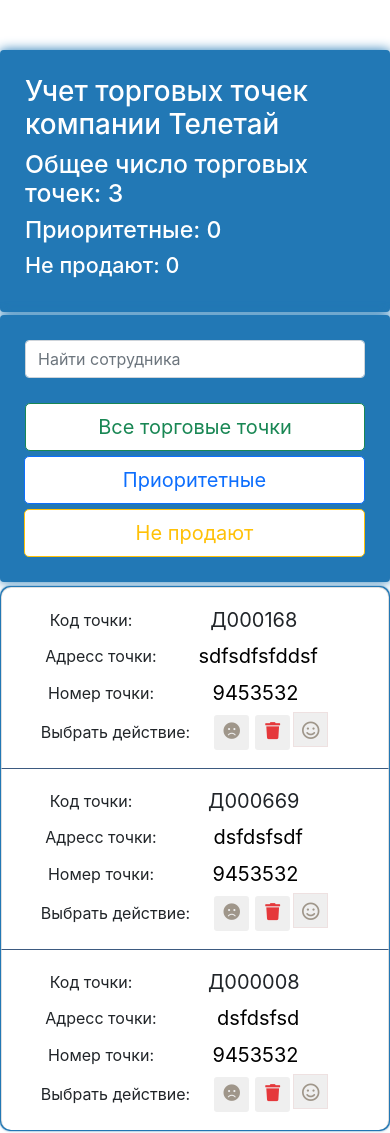
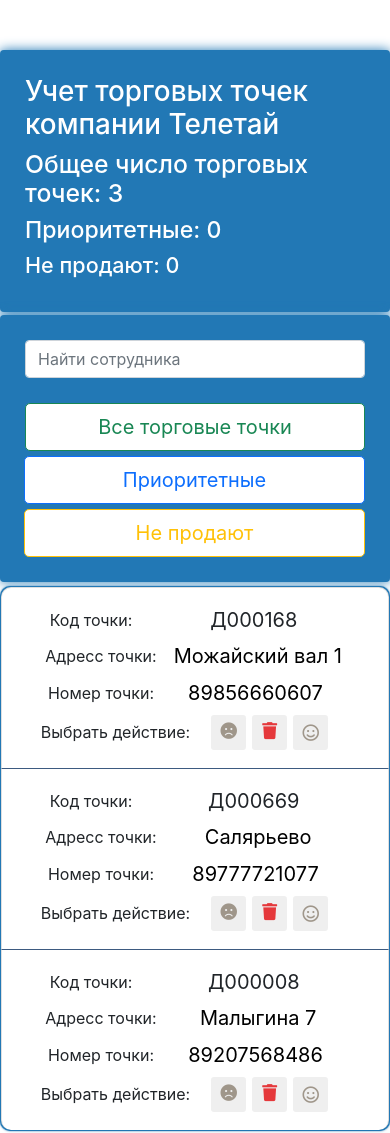
Before and after one commit to Ivan-Ivanitsky/listStores, a React app: page / in a window 390 px wide. Shown: the top 1133 px of the page. Built offline with nearby package versions, Linux system fonts and the light colour scheme.

Commit message:
first commit

```diff
--- a/package.json
+++ b/package.json
@@ -40,7 +40,6 @@
   },
   "devDependencies": {
     "bootstrap": "^5.2.1",
-    "gh-pages": "^4.0.0",
     "react-bootstrap": "^2.5.0"
   }
 }
--- a/src/components/app/app.js
+++ b/src/components/app/app.js
@@ -14,24 +14,24 @@
       data: [
         {
           code: "Д000168",
-          address: "sdfsdfsfddsf",
-          number: "9453532",
+          address: "Можайский вал 10",
+          number: "89856660607",
           fall: false,
           like: false,
           id: 1,
         },
         {
           code: "Д000669",
-          address: "dsfdsfsdf",
-          number: "9453532",
+          address: "Салярьево",
+          number: "89777721077",
           fall: false,
           like: false,
           id: 2,
         },
         {
           code: "Д000008",
-          address: "dsfdsfsd",
-          number: "9453532",
+          address: "Малыгина 7",
+          number: "89207568486",
           fall: false,
           like: false,
           id: 3,
--- a/src/components/employees-list-item/employees-list-item.css
+++ b/src/components/employees-list-item/employees-list-item.css
@@ -48,7 +48,7 @@
     height: 35px;
     text-align: center;
     line-height: 35px;
-    font-size: 18px;
+    font-size: 17px;
     color: #0d7bfd;
     transition: 0.3s all;
     transform: translateX(30px);
@@ -102,21 +102,25 @@
     }
     .btn-menu__wrapp{
         width: 46%;
-        text-align: center;
+       display: flex;
+       justify-content: center;
+       align-items: center;
     }
     .list-group-item .fa-smile {
         width: 35px;
         height: 35px;
         text-align: center;
-        line-height: 35px;
-        font-size: 18px;
+        margin: 3px;
+        font-size: 17px;
         color: #9f968a;
+        border-radius: 0.2rem;
         transition: 0.3s all;
         background: #efefef;
         border: solid 1px #eee1e1;
         opacity: 1;
-         transform: translateX(0px);
-         pointer-events: all;
+        transform: translateX(0px);
+        pointer-events: all;
+        border: none;
     }
     .list-group-item.like  .fa-smile{
         color: #0d7bfd;
--- a/src/components/employees-list/employees-list.css
+++ b/src/components/employees-list/employees-list.css
@@ -8,7 +8,7 @@
     color: #fff;
 }
 .empty{
-    font-size: 30px;
+    font-size: 22px;
     text-align: center;
     padding: 20px
 }
```
Also changed, not shown: build/asset-manifest.json, build/index.html, 9 other files.
